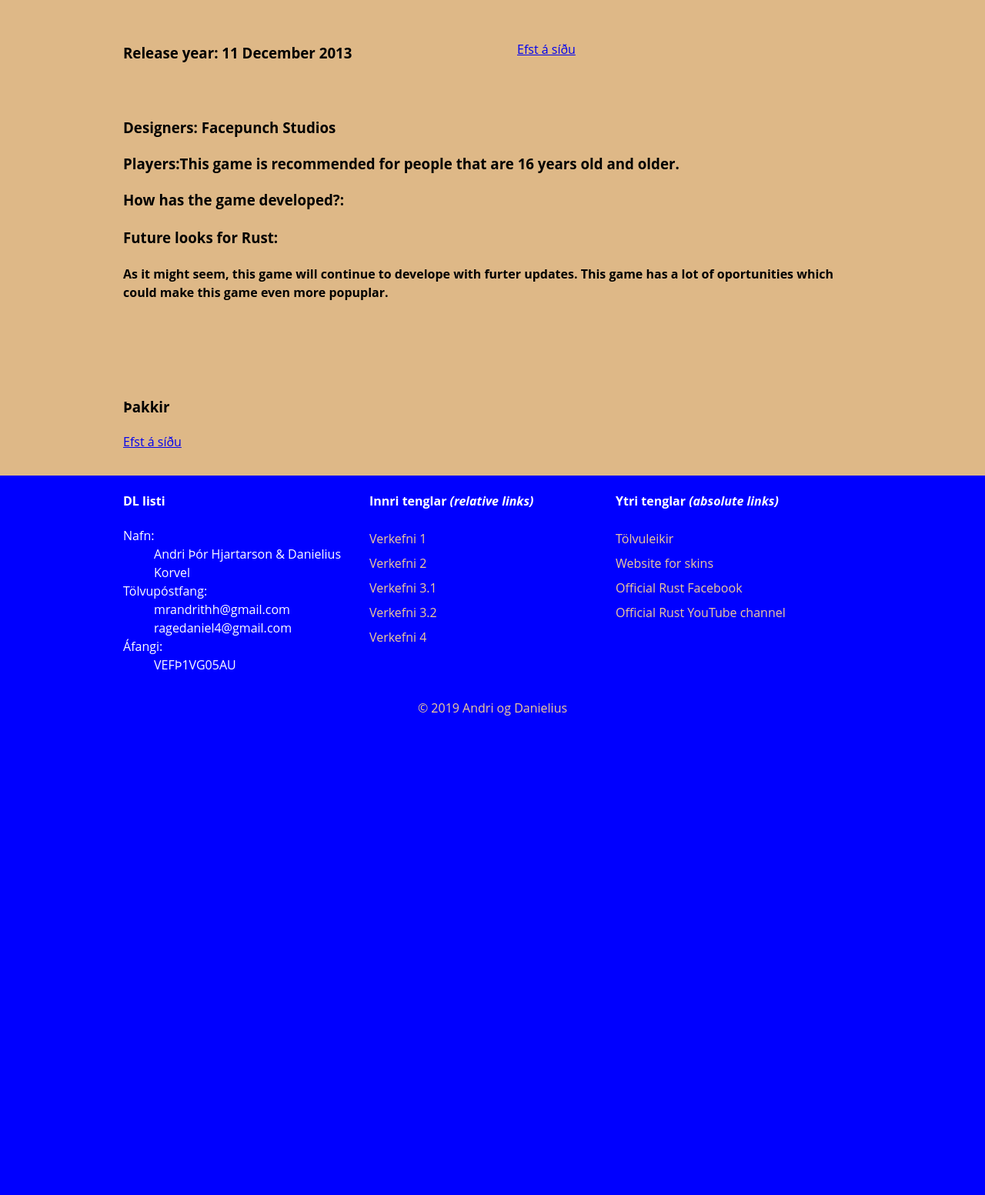
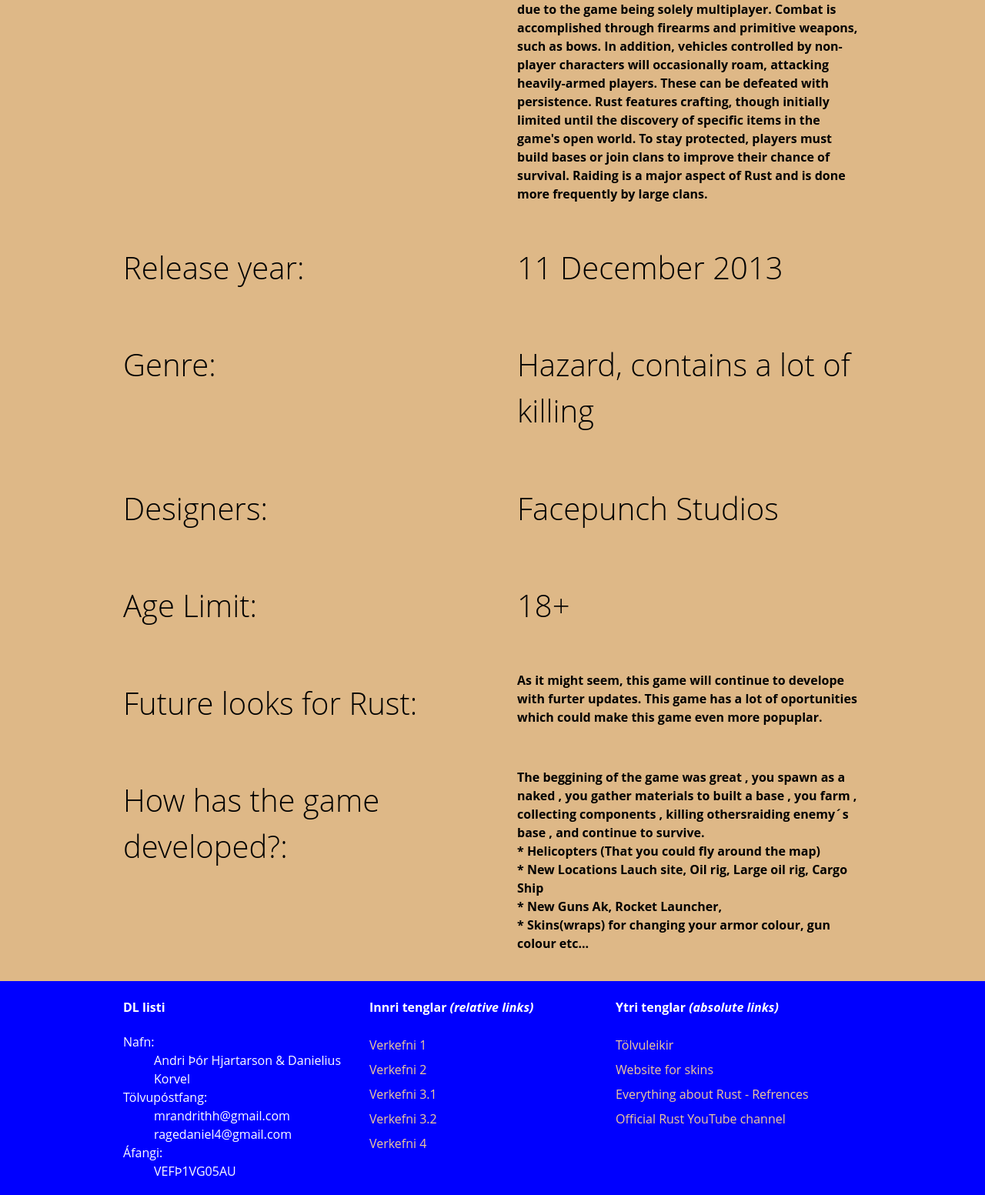
Before and after one commit to danieliuslol/Lokaverkefni, a plain HTML site: page index.html in a window 1280 px wide. Shown: the part 1025-2578 px from the top of the page at 77% size. Before the commit the page ends 1973 px from the top, so only its background shows below. Drawn offline with Linux system fonts and the light colour scheme.

Commit message:
Update index.html

```diff
--- a/index.html
+++ b/index.html
@@ -11,79 +11,101 @@
     <header class="container headcolor col-2">
       <div>
         <h1 class='marginb'>
-            Rust
-            <img src="rust1.jpg" class="rustimg">
+            <img src="img/rust1.png" class="rustimg">
+
         </h1>
       </div>
       <div>
         <p class="verkefni">Lokaverkefni A&D</p>
       </div>
     </header>
+
     <div class="bground" id="vef">
       <section class="container" >
-        <h1>Andri og Danielius</h1>
+
+        <div>
+                  <img src="img/rust.jpg" class="rustimg2">
+              </div>
+
+
+        <h1>Trailer for "Rust":</h1>
+
+        <iframe width="560" height="315" src="https://www.youtube.com/embed/gcvDUxdmntw" frameborder="0" allow="accelerometer; autoplay; encrypted-media; gyroscope; picture-in-picture" allowfullscreen></iframe>
       </section>
-    </div>
 
-    <div class="bground" id="moi">
+
+
       <section class="container col-2 gap-4">
         <h1>Our computer game:</h1>
         <h4>Rust is a multiplayer-only survival video game developed by Facepunch Studios. Rust was first released in early access in December 2013, the game left early access for it's full release in February 2018. Rust is available on Microsoft Windows, macOS and Linux. Console versions for PlayStation 4 and Xbox One have been announced for release in 2020. Rust was initially created as a clone of DayZ, a popular mod for ARMA 2, with crafting elements akin to those in Minecraft. The objective of Rust is to survive in the wilderness using gathered or stolen materials. Players must successfully manage their hunger, thirst, and health, or risk dying. Despite the looming threat of bears and wolves, the primary menace is other players due to the game being solely multiplayer. Combat is accomplished through firearms and primitive weapons, such as bows. In addition, vehicles controlled by non-player characters will occasionally roam, attacking heavily-armed players. These can be defeated with persistence. Rust features crafting, though initially limited until the discovery of specific items in the game's open world. To stay protected, players must build bases or join clans to improve their chance of survival. Raiding is a major aspect of Rust and is done more frequently by large clans.</h4>
-
-        <div>
-          <h3>Release year:   11 December 2013</h3>
+        </section>
 
 
 
-        </div>
-      <p><a href="#top">Efst á síðu</a></p>
-    </div>
-
-    <div class="bground" id="ahugamal">
-      <section class="container" >
-        <section>
-          <h3>Designers: Facepunch Studios</h3>
+      <section class="container col-2 gap-4">
+        <h1>Release year:</h1>
+        <h1>11 December 2013</h1>
+        </section>
 
 
-          <div>
-          <h3>Players:This game is recommended for people that are 16 years old and older.</h3>
 
-          </div>
+          <section class="container col-2 gap-4">
+            <h1>Genre:</h1>
+            <h1>Hazard, contains a lot of killing</h1>
+            </section>
 
-          <div>
-            <h3>How has the game developed?:</h3>
-              <h4></h4>
-          </div>
-        </section>
 
-        <section>
-          <div>
-            <h3>Future looks for Rust:</h3>
-              <h4>As it might seem, this game will continue to develope with furter updates. This game has a lot of oportunities which could make this game even more popuplar. </h4>
+
+        <section class="container col-2 gap-4">
+          <h1>Designers:</h1>
+          <h1>Facepunch Studios</h1>
+          </section>
+
+
+
+
+        <section class="container col-2 gap-4">
+          <h1>Age Limit:</h1>
+          <h1>18+</h1>
+          </section>
+
+
+
+
+        <section class="container col-2 gap-4">
+          <h1>Future looks for Rust:</h1>
+          <h4>As it might seem, this game will continue to develope with furter updates. This game has a lot of oportunities which could make this game even more popuplar. </h4>
+          </section>
+
+        <section class="container col-2 gap-4">
+          <h1>How has the game developed?:</h1>
+          <h4>The beggining of the game was great , you spawn as a naked , you gather materials to built a base , you farm , collecting components , killing othersraiding enemy´s base , and continue to survive.
+                <div class='padd'>
+              * Helicopters (That you could fly around the map)
+                </div>
+
+                <div class='padd'>
+              * New Locations Lauch site, Oil rig, Large oil rig, Cargo Ship
+                </div>
+
+                <div class='padd'>
+              * New Guns Ak, Rocket Launcher,
+                </div>
+
+                <div class='padd'>
+              * Skins(wraps) for changing your armor colour, gun colour etc...
+                </div>
+
+          </h4>
+
 
         </section>
 
-      </section>
+
     </div>
 
 
 
-    <div class="bground" id="stadur">
-        <section class="container col-2 gap-4">
-          <div>
-              <h3></h3>
-
-        </section>
-      </div>
-
-
-
-      <div class="bground" id="takk">
-        <section class="container">
-          <h3 class=" ">Þakkir </h3>
-           </p><p><a href=" ">Efst á síðu</a></p>
-        </section>
-      </div>
       <footer class="container footcolor col-3">
           <nav>
             <h4>DL listi </h4>
@@ -121,7 +143,7 @@
                 <a href="https://rustlabs.com/" target="_blank" title="rustlabs"> Website for skins </a>
               </li>
               <li>
-                <a href="https://www.facebook.com/facepunchrust/" target="_blank" title="Facebook">Official Rust Facebook</a>
+                <a href="https://en.wikipedia.org/wiki/Rust_(video_game)" target="_blank" title="Facebook">Everything about Rust - Refrences</a>
               </li>
               <li>
                 <a href="https://www.youtube.com/user/fcpnch" target="_blank" title="YouTube">Official Rust YouTube channel</a>
```
